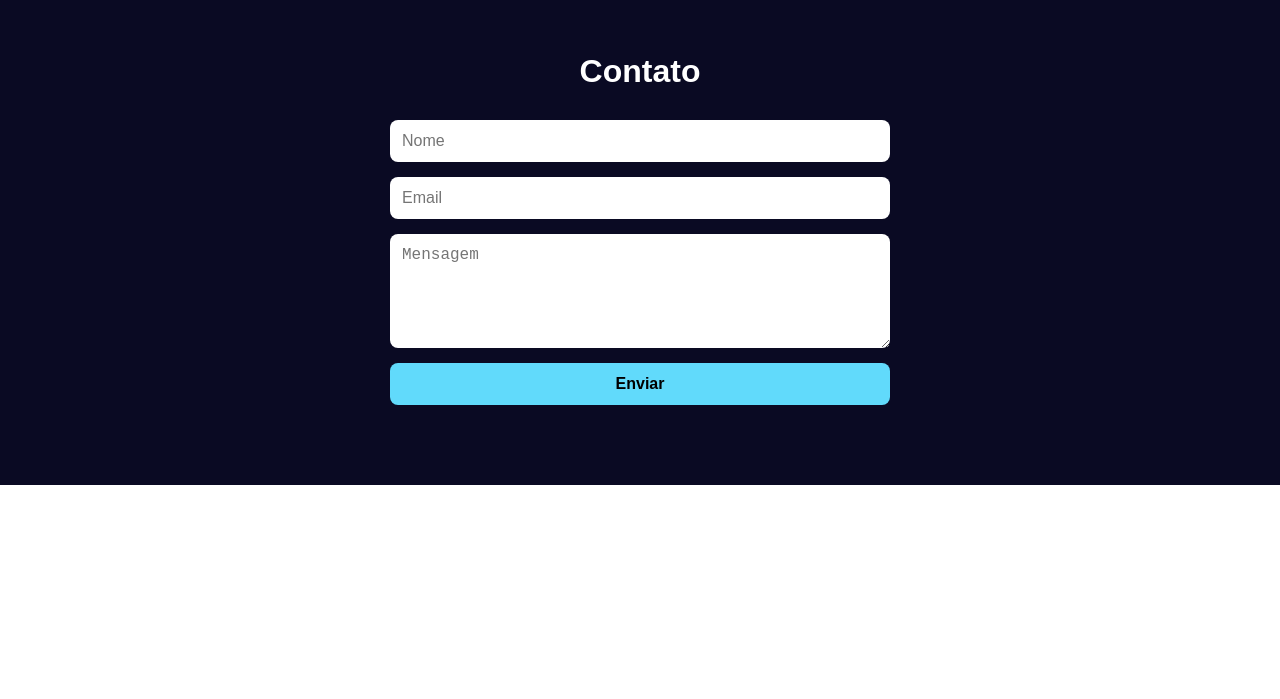
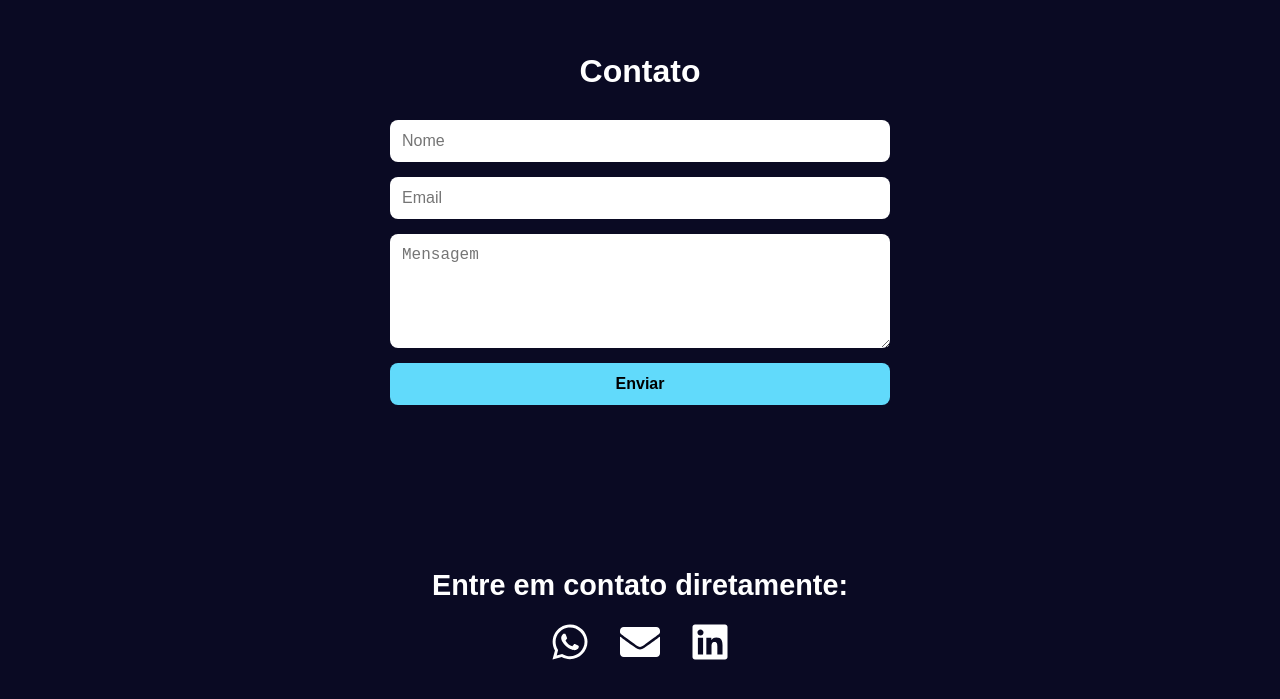
Before and after one commit to paiva737/portfolio, a React (Create React App) app: page / in a window 1280 px wide. Shown: the part 2924-3623 px from the top of the page. Before the commit the page ends 3409 px from the top, so only its background shows below. Built offline with nearby package versions, Linux system fonts and the light colour scheme.

Commit message:
adicionando aba de contato direto

```diff
--- a/src/App.js
+++ b/src/App.js
@@ -5,6 +5,7 @@ import Skills from './components/Skills/Skills';
 import Projects from './components/Projects/Projects';
 import Certificates from './components/Certificates/Certificates';
 import Contact from './components/Contact/Contact';
+import DirectContact from './components/DirectContact/DirectContact';
 
 function App() {
   return (
@@ -15,6 +16,7 @@ function App() {
       <Projects />
       <Certificates />
       <Contact />
+      <DirectContact />
     </div>
   );
 }
--- /dev/null
+++ b/src/components/DirectContact/DirectContact.jsx
@@ -0,0 +1,24 @@
+import React from 'react';
+import styles from './DirectContact.module.css';
+import { FaWhatsapp, FaEnvelope, FaLinkedin } from 'react-icons/fa';
+
+const DirectContact = () => {
+  return (
+    <section className={styles.direct}>
+      <h2>Entre em contato diretamente:</h2>
+      <div className={styles.icons}>
+        <a href="https://api.whatsapp.com/send?phone=5571992854808&text=Ol%C3%A1%20Rafael%2C%20Me%20fale%20mais%20sobre%20voc%C3%AA" target="_blank" rel="noopener noreferrer">
+          <FaWhatsapp />
+        </a>
+        <a href="mailto:rafaelpaiva636@gmail.com?subject=Oferta de Trabalho">
+          <FaEnvelope />
+        </a>
+        <a href="https://www.linkedin.com/in/rafael-paiva-472531235/?locale=en_US" target="_blank" rel="noopener noreferrer">
+          <FaLinkedin />
+        </a>
+      </div>
+    </section>
+  );
+};
+
+export default DirectContact;
--- /dev/null
+++ b/src/components/DirectContact/DirectContact.module.css
@@ -0,0 +1,29 @@
+.direct {
+    padding: 60px 20px;
+    background-color: #0A0A23;
+    color: #ffffff;
+    font-family: 'Poppins', sans-serif;
+    text-align: center;
+  }
+
+  .direct h2 {
+    font-size: 1.8rem;
+    margin-bottom: 20px;
+  }
+
+  .icons {
+    display: flex;
+    justify-content: center;
+    gap: 30px;
+    font-size: 2.5rem;
+  }
+
+  .icons a {
+    color: #ffffff;
+    transition: transform 0.3s ease, color 0.3s ease;
+  }
+
+  .icons a:hover {
+    transform: scale(1.2);
+    color: #61dafb;
+  }
```
